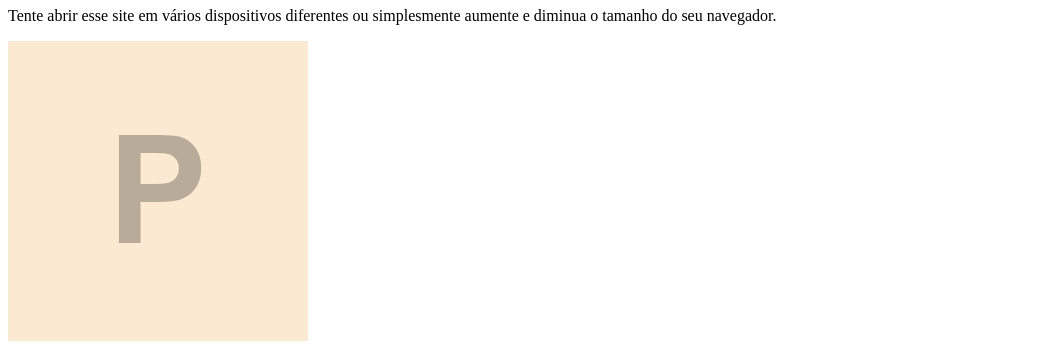
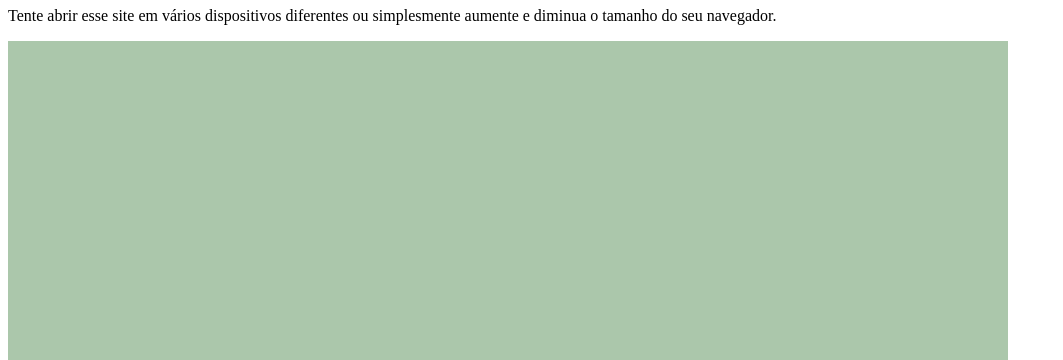
Before and after one commit to AnaGalles/html-atividade-010, a plain HTML site: page index.html in a window 1280 px wide. Shown: the part 73-433 px from the top of the page, without its empty margins (0-1063 px from the left). Drawn offline with Linux system fonts and the light colour scheme.

Commit message:
Atividade 10 concluída2

```diff
--- a/index.html
+++ b/index.html
@@ -11,7 +11,7 @@
     <picture>
         <source media="(max-width: 750px)" srcset="Imagens/foto-p.png" type="image/png">
         <source media="(max-weight: 1050px)" srcset="Imagens/foto-m.png" type="image/png">
-        <img src="imagens/foto-p.png" alt="imagem flexível">
+        <img src="imagens/foto-g.png" alt="imagem flexível">
     </picture>
 
     <h1>Reproduzindo Áudio</h1>
```
